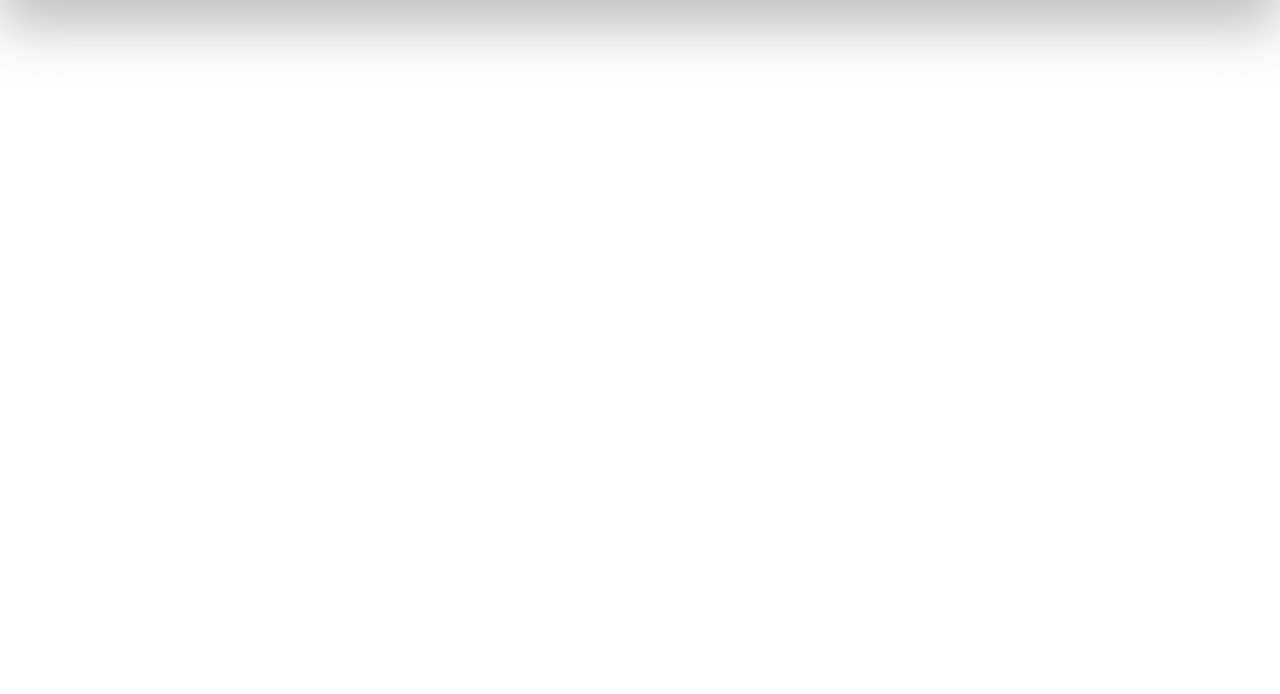
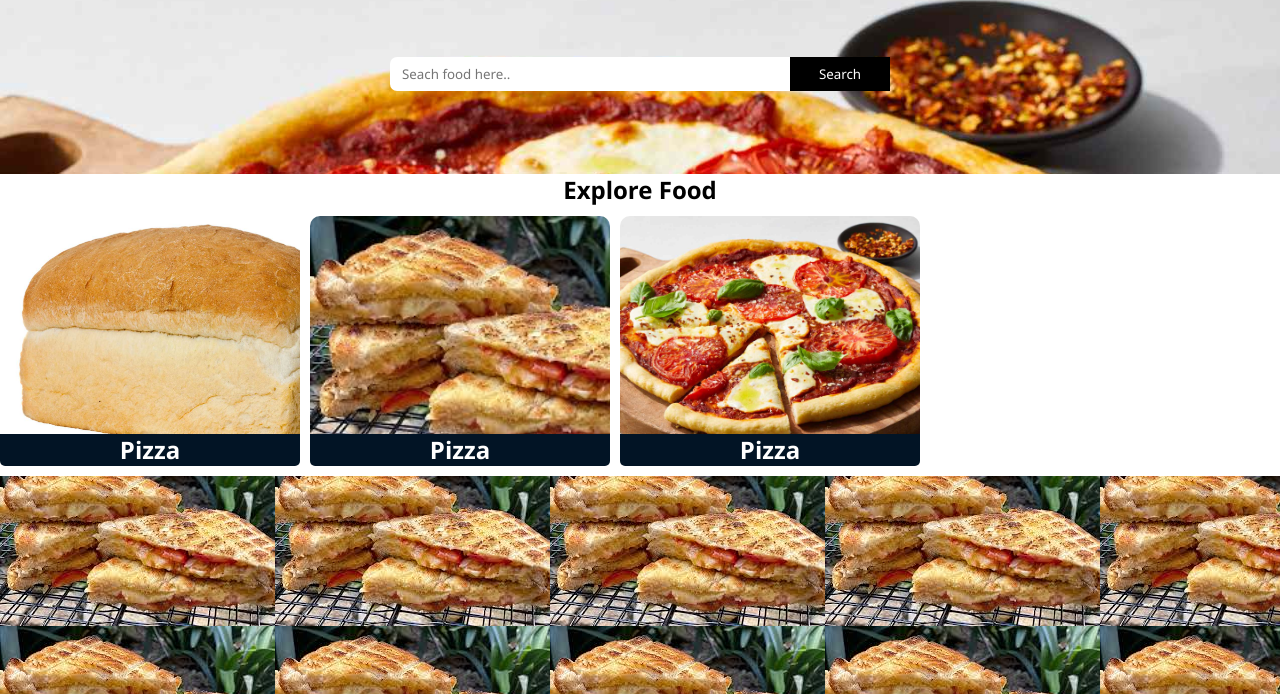
Before and after one commit to Mandla7784/Food-delivery-app, a plain HTML site: page index.html in a window 1280 px wide. Shown: the part 106-800 px from the top of the page. Drawn offline with Linux system fonts and the light colour scheme.

Commit message:
Updates on styles

```diff
--- a/index.html
+++ b/index.html
@@ -21,7 +21,39 @@
     <!-- navbar ends -->
 
     <main>
-      <div class="search-box"><input type="text" /><button>Search</button></div>
+      <div class="hero">
+        <div class="search-box">
+          <input type="text" placeholder="Seach food here.." /><button
+            class="btn-search"
+          >
+            Search
+          </button>
+        </div>
+      </div>
+      <!-- ====== -->
+      <div class="explore">
+        <h2>Explore Food</h2>
+        <div class="container">
+          <div class="card-1">
+            <div class="bottom-text">
+              <h2>Pizza</h2>
+            </div>
+          </div>
+          <!-- card 1 ends -->
+
+          <div class="card-2">
+            <div class="bottom-text">
+              <h2>Pizza</h2>
+            </div>
+          </div>
+
+          <div class="card-3">
+            <div class="bottom-text">
+              <h2>Pizza</h2>
+            </div>
+          </div>
+        </div>
+      </div>
     </main>
   </body>
 </html>
--- a/styles.css
+++ b/styles.css
@@ -4,9 +4,11 @@
   box-sizing: border-box;
   font-family: "Segoe UI", Tahoma, Geneva, Verdana, sans-serif;
 }
-
+body {
+  background-image: url("./images/background-hero.jpeg");
+}
 .navbar {
-  background-color: white;
+  background-color: rgb(14, 13, 19);
   height: 80px;
   width: 100%;
   display: flex;
@@ -41,7 +43,9 @@
   position: relative;
   display: inline-block;
 }
-
+.navbar a:hover {
+  color: rgb(247, 247, 247);
+}
 .navbar a::after,
 .navbar a::before {
   content: "";
@@ -50,7 +54,7 @@
   bottom: -4px;
   width: 100%;
   height: 2px;
-  background-color: rgb(101, 101, 184);
+  background-color: rgb(243, 243, 243);
   transform: scaleX(0);
   transition: transform 0.3s ease;
 }
@@ -68,3 +72,109 @@
   transform: scaleX(1);
 }
 /* navbar ends */
+
+/* main */
+main {
+  width: 100%;
+  height: 100%;
+  background-color: white;
+}
+main .hero {
+  width: 100%;
+  height: 200px;
+  background-image: url("./images/pizza.jpg");
+  background-repeat: no-repeat;
+  background-color: black;
+  background-size: cover;
+  display: flex;
+  justify-content: center;
+  align-items: center;
+}
+
+main .hero .search-box {
+  width: 500px;
+  height: 34px;
+  background-color: white;
+  display: flex;
+  justify-content: space-between;
+  border-radius: 15px;
+}
+main .hero .search-box input {
+  width: 80%;
+  border: 0;
+  padding: 0 0.9em;
+  border-radius: 7px;
+  outline: none;
+}
+main .hero .search-box .btn-search {
+  background-color: black;
+  color: white;
+  border: 0;
+  width: 20%;
+  cursor: pointer;
+}
+
+main .explore {
+  width: 100%;
+  /* background-color: pink; */
+  height: 300px;
+  display: flex;
+  flex-direction: column;
+  justify-content: center;
+  align-items: center;
+}
+.explore .container {
+  width: 100%;
+  height: 100%;
+  display: flex;
+  gap: 10px;
+  background-color: white;
+  padding: 10px 0;
+}
+.explore .card-1 {
+  width: 300px;
+  height: 250px;
+  background-color: black;
+  background-image: url("./images/bread.jpg");
+  background-size: cover;
+  background-repeat: no-repeat;
+  border-radius: 10px;
+  position: relative;
+}
+
+.explore .card-2 {
+  width: 300px;
+  height: 250px;
+  background-color: black;
+  border-radius: 10px;
+  background-image: url("./images/background-hero.jpeg");
+  background-size: cover;
+  background-repeat: no-repeat;
+  position: relative;
+}
+
+.explore .card-3 {
+  position: relative;
+  width: 300px;
+  height: 250px;
+  background-color: black;
+  border-radius: 10px;
+  background-image: url("./images/pizza.jpg");
+  background-size: cover;
+  background-repeat: no-repeat;
+}
+
+.bottom-text {
+  position: absolute;
+  bottom: 0;
+  width: 100%;
+  height: 20px;
+  background-color: rgb(2, 20, 37);
+  color: white;
+  display: flex;
+  justify-content: center;
+  align-items: center;
+  padding: 1em;
+  border-bottom-left-radius: 5px;
+  border-bottom-right-radius: 5px;
+}
```
